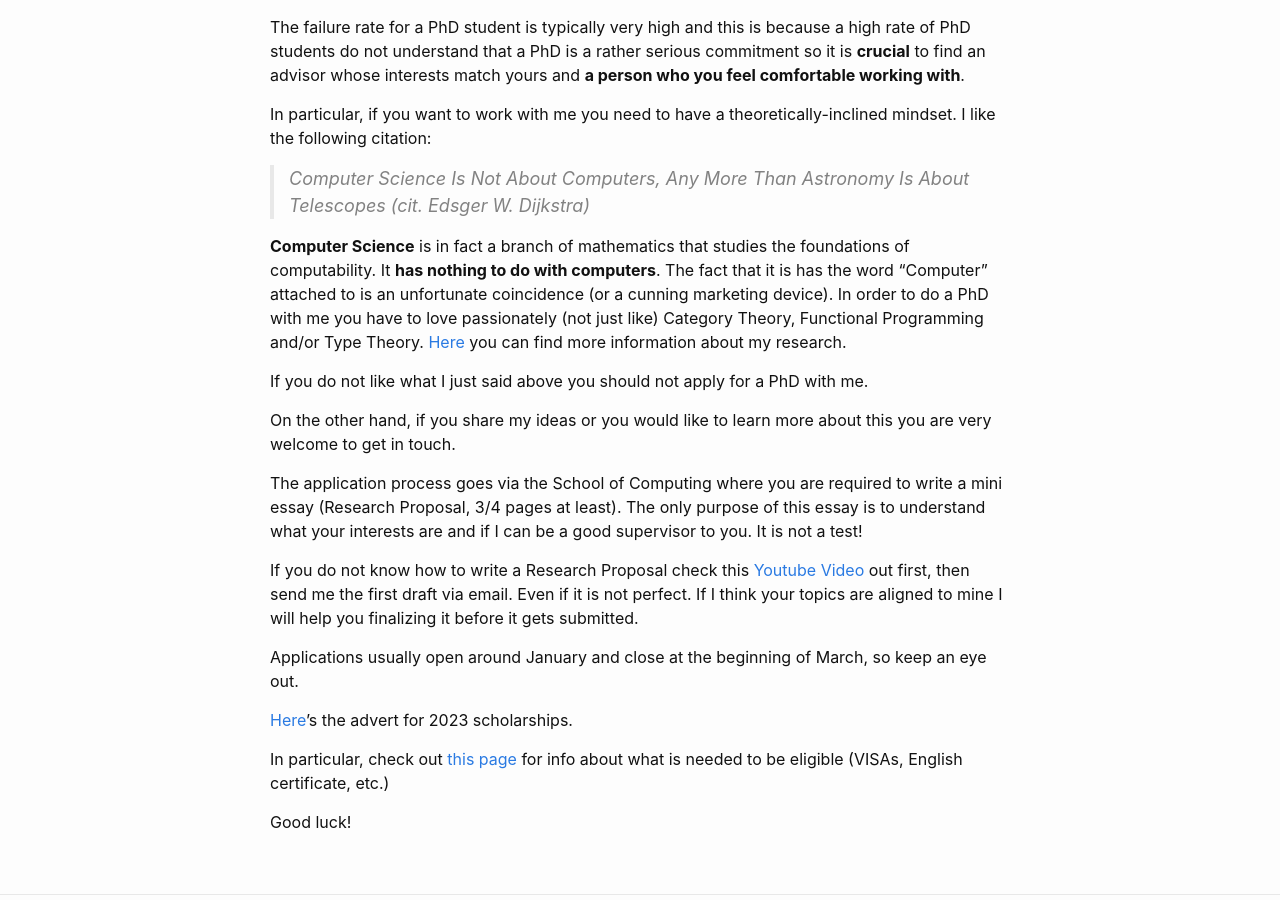
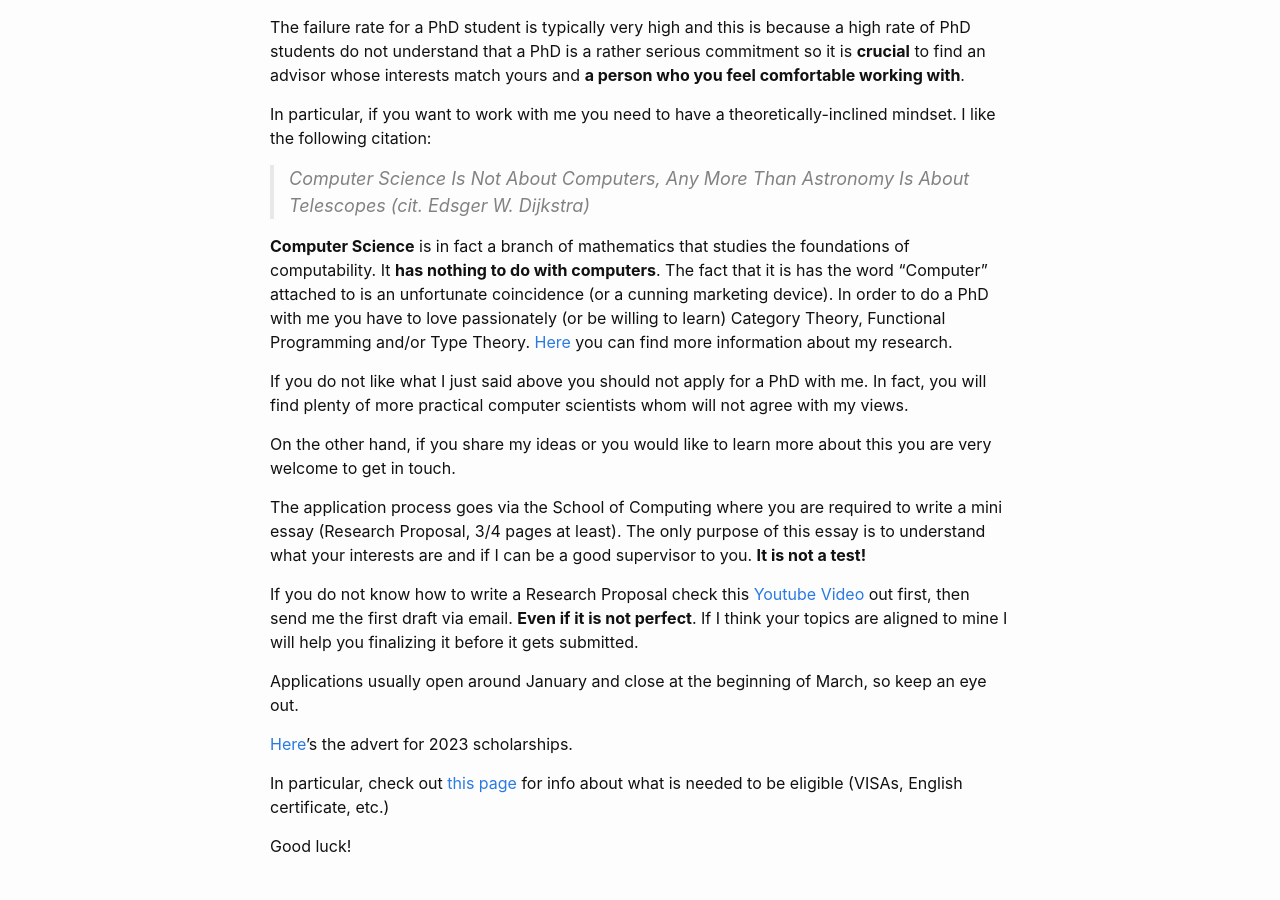
Before and after one commit to mpaviotti/mpaviotti.github.com, a Jekyll site: the page built from phd.markdown, in a window 1280 px wide and 900 px high, scrolled down 461 px. Built offline with Jekyll 4.4.1, drawn with Linux system fonts in a browser that asks for light colours.

Commit message:
small again

```diff
--- a/phd.markdown
+++ b/phd.markdown
@@ -30,12 +30,12 @@ In particular, if you want to work with me you need to have a theoretically-incl
 foundations of computability. It **has nothing to do with computers**. The fact
 that it is has the word "Computer" attached to is an unfortunate coincidence (or
 a cunning marketing device). In order to do a PhD with me you have to love
-passionately (not just like) Category Theory, Functional Programming and/or Type
+passionately (or be willing to learn) Category Theory, Functional Programming and/or Type
 Theory. [Here]({% link research.markdown %}) you can find more information about
 my research.
 
 If you do not like what I just said above you should not apply for a PhD with
-me.
+me. In fact, you will find plenty of more practical computer scientists whom will not agree with my views.
 
 On the other hand, if you share my ideas or you would like to learn more about
 this you are very welcome to get in touch.
@@ -43,11 +43,11 @@ this you are very welcome to get in touch.
 The application process goes via the School of Computing where you are required
 to write a mini essay (Research Proposal, 3/4 pages at least). The only purpose
 of this essay is to understand what your interests are and if I can be a good
-supervisor to you. It is not a test!
+supervisor to you. **It is not a test!**
 
 If you do not know how to write a Research Proposal check this [Youtube
 Video](https://www.youtube.com/watch?v=s5nLdm4Dt-0) out first, then send me the
-first draft via email. Even if it is not perfect. If I think your topics are
+first draft via email. **Even if it is not perfect**. If I think your topics are
 aligned to mine I will help you finalizing it before it gets submitted.
 
 Applications usually open around January and close at the beginning of March, so keep an eye out.
```
